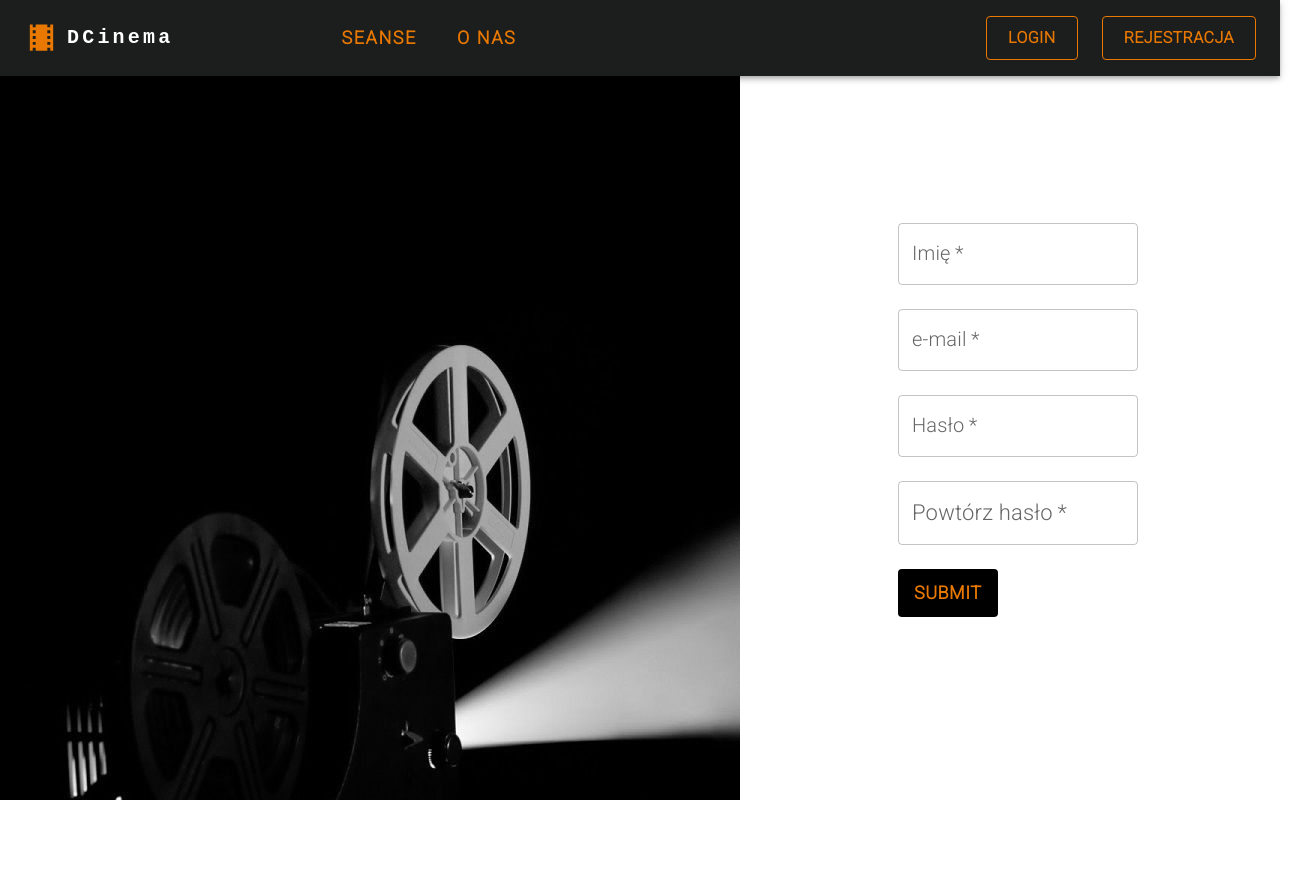
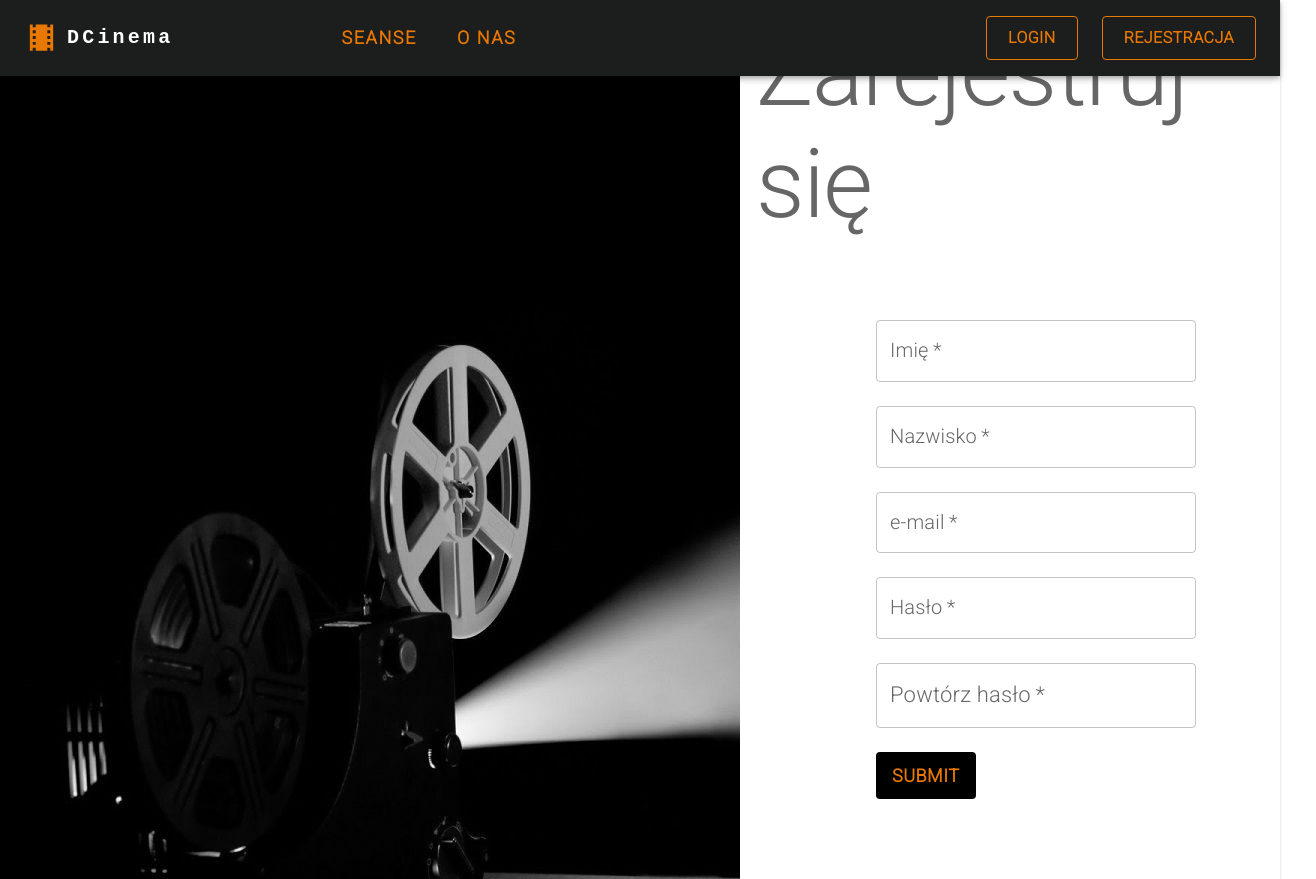
Before and after one commit to damianjasinski/bnabd_front, a React (Create React App) app: page /register in a window 1280 px wide. Shown: the whole page, 1316 px wide, since content can reach past the window. Before the commit the page ends 800 px from the top, so only its background shows below. Built offline with nearby package versions, Linux system fonts and the light colour scheme.

Commit message:
Add register view

```diff
--- a/src/Guest/Register.js
+++ b/src/Guest/Register.js
@@ -2,13 +2,14 @@ import React, { useState } from "react";
 import { TextField } from "@mui/material";
 import Box from "@mui/material/Box";
 import { Button } from "@mui/material";
-import LoginIcon from "@mui/icons-material/Login";
 import Paper from "@mui/material/Paper";
 import Grid from "@mui/material/Grid";
+import Typography from "@mui/material/Typography";
 import { styled } from "@mui/material/styles";
 import { ThemeProvider, createTheme } from "@mui/material/styles";
 import Navbar from "./Navbar";
 import logo from "../Resource/cinema-09.jpg";
+const axios = require("axios").default;
 
 const theme = createTheme({
   palette: {
@@ -37,60 +38,72 @@ const StyledButton = styled(Button)`
   }
 `;
 
-// const Item = styled(Paper)(({ theme }) => ({
-//   backgroundColor: theme.palette.mode === "dark" ? "#1A2027" : "#fff",
-//   ...theme.typography.body2,
-//   padding: theme.spacing(1),
-//   textAlign: "center",
-//   color: theme.palette.text.secondary,
+export default function Register() {
+  const [response, setResponse] = useState([]);
+  const [inputs, setInputs] = useState({"firstname" : "", "surname" : "", "email" : "", "password" : "", "password2" : ""});
+  const [firstNameError, setfirstNameError] = useState(false);
+  const [surnameError, setsurnameError] = useState(false);
+  const [emailError, setEmailError] = useState(false);
+  const [passwordError, setPasswordError] = useState(false);
+  const [retryPasswordError, setRetryPasswordError] = useState(false);
 
-// }));
+  const signupRequest = () => {
+    const user = {firstname : inputs.firstname, surname : inputs.surname, email : inputs.email, password : inputs.password, password2 : inputs.password2}
+    const data = axios
+      .post("http://localhost:8080/api/login/signup", user)
+      .then(function (response) {
+        console.log(response.data);
+      })
+      .catch(function (error) {
+        console.log(error);
+      });
+    setResponse(data.data);
+}
 
-export default function Register() {
-  const [firstName, setfirstName] = useState("");
-  const [firstNameError, setfirstNameError] = useState(false);
-
-  const [email, setEmail] = useState("");
-  const [emailError, setEmailError] = useState(false);
-
-  const [password, setPassword] = useState("");
-  const [passwordError, setPasswordError] = useState(false);
-
-  const [retryPassword, setRetryPassword] = useState("");
-  const [retryPasswordError, setRetryPasswordError] = useState(false);
+  const handleChange = (event) => {
+    const name = event.target.name;
+    const value = event.target.value;
+    setInputs((values) => ({ ...values, [name]: value }));
+    console.log(inputs);
+  };
 
   const handleSubmit = (e) => {
     e.preventDefault();
 
-    if (firstName === "") {
+    if (inputs.firstname === "") {
       setfirstNameError(true);
     } else {
       setfirstNameError(false);
     }
 
-    if (email === "") {
+    if (inputs.surname === "") {
+      setsurnameError(true);
+    } else {
+      setsurnameError(false);
+    }
+
+    if (inputs.email === "") {
       setEmailError(true);
     } else {
       setEmailError(false);
     }
 
-    if (password === "") {
+    if (inputs.password === "") {
       setPasswordError(true);
     } else {
       setPasswordError(false);
     }
 
-    if (retryPassword === "") {
+    if (inputs.password2 === "") {
       setRetryPasswordError(true);
     } else {
       setRetryPasswordError(false);
     }
+    if (firstNameError === false && surnameError === false && emailError === false && passwordError === false && retryPasswordError === false) {
+        signupRequest();
+      }
+  };
 
-    console.log(firstName);
-    console.log(email);
-    console.log(password);
-    console.log(retryPassword);
-  };
   return (
     <ThemeProvider theme={theme}>
       <Navbar />
@@ -115,41 +128,67 @@ export default function Register() {
               lg={5}
               sx={{ bgcolor: "white" }}
               container
-
             >
               <Box
-                display="flex"
-                justifyContent="center"
-                alignItems="center"
                 sx={{
                   color: "text.secondary",
-                  mx: "auto"
+                  mx: "auto",
+                  mt: "auto",
+                }}
+              >
+                <Typography variant="h1" component="h2">
+                  Zarejestruj się
+                </Typography>
+              </Box>
+
+              <Box
+                sx={{
+                  color: "text.secondary",
+                  mx: "auto",
                 }}
               >
                 <form noValidate onSubmit={handleSubmit}>
                   <Box sx={{ mx: 5, p: 10 }}>
-                    <Box sx={{ my: 3 }}>
+                    <Box>
                       <TextField
-                        onChange={(e) => setfirstName(e.target.value)}
+                        onChange={handleChange}
                         label="Imię"
                         variant="outlined"
                         color="secondary"
                         fullWidth
+                        name="firstname"
                         required
                         InputProps={{ style: { fontSize: 20 } }}
                         InputLabelProps={{ style: { fontSize: 20 } }}
                         error={firstNameError}
-                        sx={{ width: "30vh" }}
+                        sx={{ width: "40vh" }}
                       />
                     </Box>
                     <Box sx={{ my: 3 }}>
                       <TextField
-                        sx={{ width: "30vh" }}
-                        onChange={(e) => setEmail(e.target.value)}
+                        sx={{ width: "40vh" }}
+                        onChange={handleChange}
+                        label="Nazwisko"
+                        variant="outlined"
+                        color="secondary"
+                        fullWidth
+                        name="surname"
+                        required
+                        InputProps={{ style: { fontSize: 20 } }}
+                        InputLabelProps={{ style: { fontSize: 20 } }}
+                        error={surnameError}
+                      />
+                    </Box>
+
+                    <Box sx={{ my: 3 }}>
+                      <TextField
+                        sx={{ width: "40vh" }}
+                        onChange={handleChange}
                         label="e-mail"
                         variant="outlined"
                         color="secondary"
                         fullWidth
+                        name="email"
                         required
                         InputProps={{ style: { fontSize: 20 } }}
                         InputLabelProps={{ style: { fontSize: 20 } }}
@@ -159,13 +198,15 @@ export default function Register() {
 
                     <Box sx={{ my: 3 }}>
                       <TextField
-                        sx={{ width: "30vh" }}
-                        onChange={(e) => setPassword(e.target.value)}
+                        sx={{ width: "40vh" }}
+                        onChange={handleChange}
                         label="Hasło"
                         variant="outlined"
                         color="secondary"
                         fullWidth
+                        name="password"
                         required
+                        type = "password"
                         InputProps={{ style: { fontSize: 20 } }}
                         InputLabelProps={{ style: { fontSize: 20 } }}
                         error={passwordError}
@@ -173,19 +214,21 @@ export default function Register() {
                     </Box>
                     <Box sx={{ my: 3 }}>
                       <TextField
-                        sx={{ width: "30vh" }}
-                        onChange={(e) => setRetryPassword(e.target.value)}
+                        sx={{ width: "40vh" }}
+                        onChange={handleChange}
                         label="Powtórz hasło"
                         variant="outlined"
                         color="secondary"
                         fullWidth
+                        name="password2"
+                        type = "password"
                         InputProps={{ style: { fontSize: 22 } }}
                         InputLabelProps={{ style: { fontSize: 22 } }}
                         required
                         error={retryPasswordError}
                       />
                     </Box>
-                    <StyledButton>Submit</StyledButton>
+                    <StyledButton onClick={handleSubmit}>Submit</StyledButton>
                   </Box>
                 </form>
               </Box>
```
